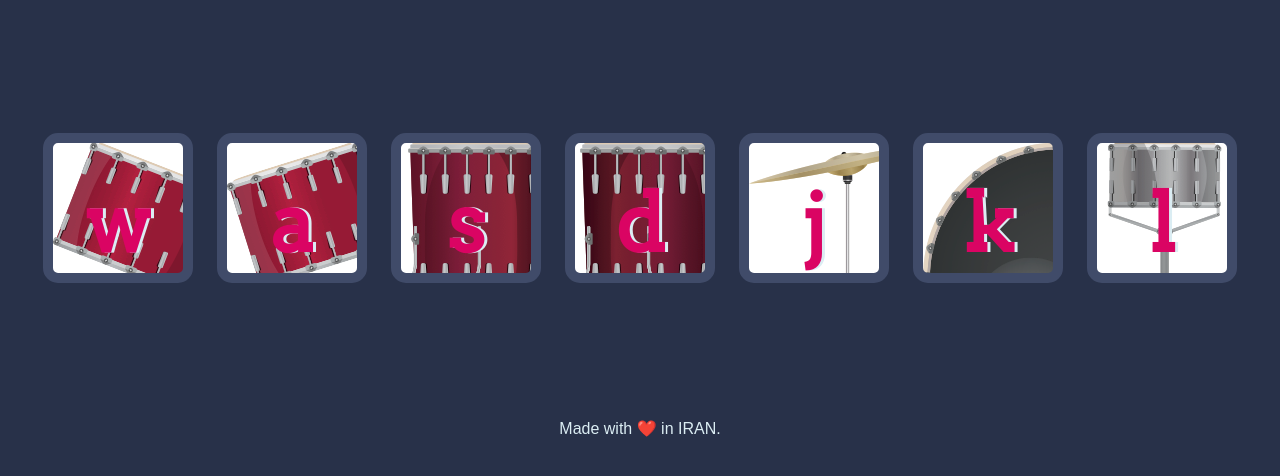
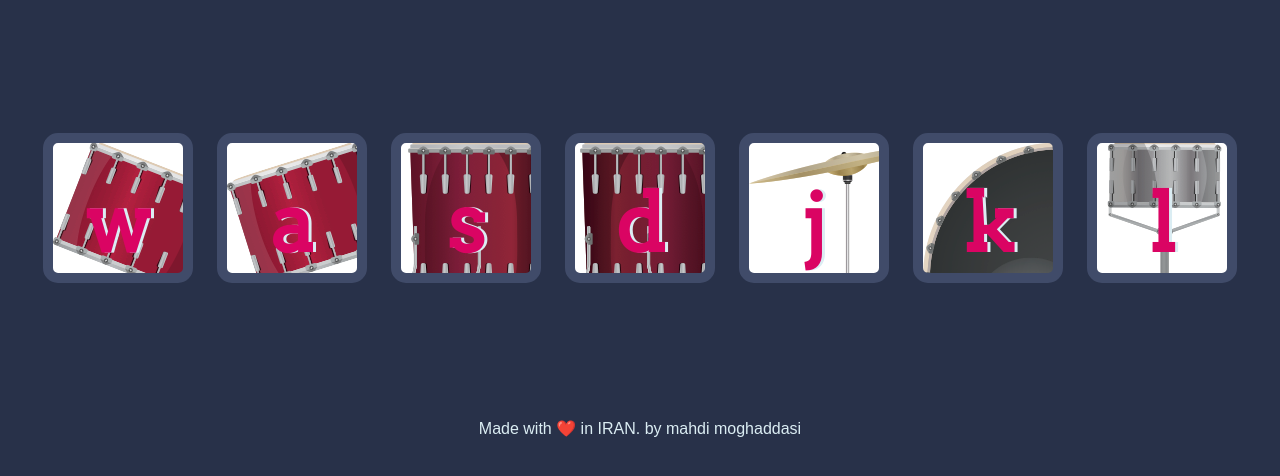
Before and after one commit to mahdimoghaddasi/simple, a plain HTML site: page index.html in a window 1280 px wide. Shown: the part 156-632 px from the top of the page. Drawn offline with Linux system fonts and the light colour scheme.

Commit message:
complete

```diff
--- a/index.html
+++ b/index.html
@@ -25,6 +25,7 @@
 
   <footer>
     Made with ❤️ in IRAN.
+    <in>by mahdi moghaddasi</in>
   </footer>
 </body>
 
```
